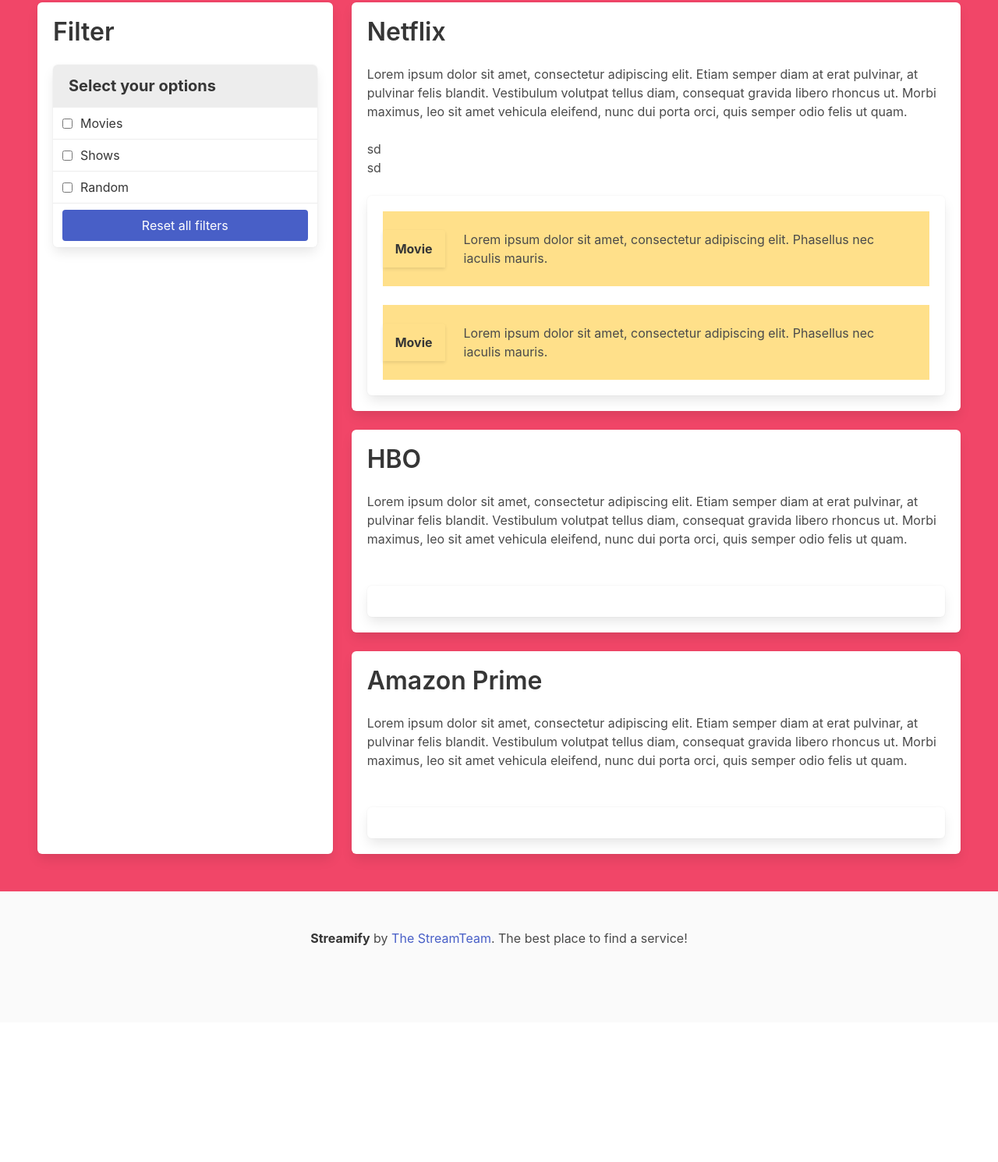
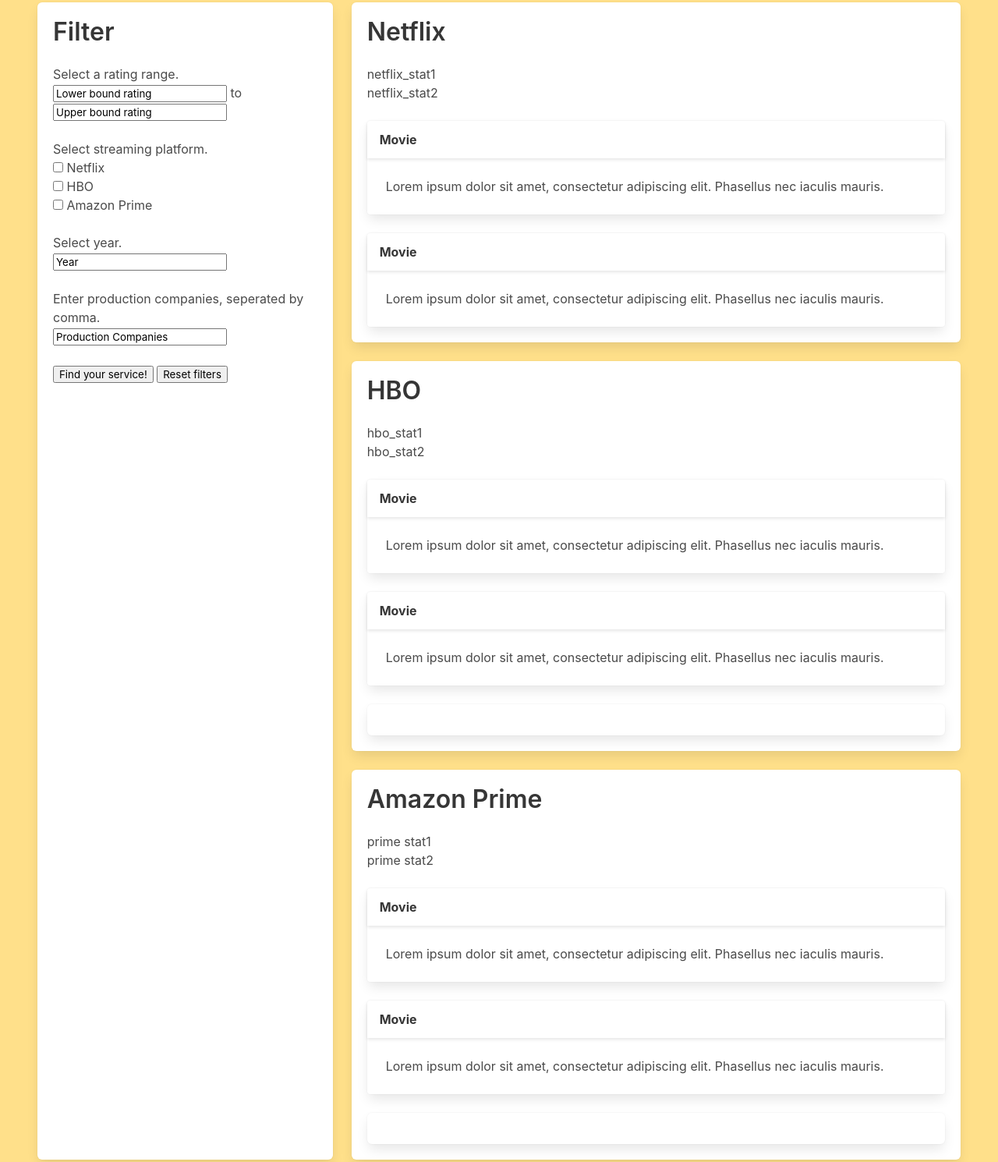
Before and after one commit to varunt23/Red_Ventures_CaseComp2, a plain HTML site: page index.html in a window 1280 px wide. Shown: the part 97-1587 px from the top of the page at 78% size. Before the commit the page ends 1408 px from the top, so only its background shows below. Drawn offline with nearby package versions, Linux system fonts and the light colour scheme.

Commit message:
Add files via upload

```diff
--- a/index.html
+++ b/index.html
@@ -31,7 +31,7 @@
       </div>
 
       <div class="navbar-end">
-        <a class="navbar-item">
+        <a class="navbar-item" href="search.html">
           Search
         </a>
 
@@ -41,103 +41,167 @@
       </div>
     </nav>
 
-    <section class="section has-background-danger">
+    <section class="section has-background-warning">
       <div class="tile is-ancestor">
         <div class="tile is-4 is-parent">
           <div class="tile is-child box">
             <p class="title">Filter</p>
-            <div class="panel">
-              <p class="panel-heading">Select your options</p>
-              <label class="panel-block">
-                <input type="checkbox" />
-                Movies
-              </label>
-              <label class="panel-block">
-                <input type="checkbox" />
-                Shows
-              </label>
-              <label class="panel-block">
-                <input type="checkbox" />
-                Random
-              </label>
-              <div class="panel-block">
-                <button class="button is-link is-fullwidth">
-                  Reset all filters
-                </button>
+            <form>
+              <div>
+                Select a rating range. <br />
+                <input type="text" value="Lower bound rating" id="lower" />
+                to
+                <input type="text" value="Upper bound rating" id="upper" />
               </div>
+              <br />
+              <div>
+                Select streaming platform. <br />
+                <input type="checkbox" id="netflix_box" /> Netflix <br />
+                <input type="checkbox" id="hbo_box" /> HBO <br />
+                <input type="checkbox" id="amazon_box" /> Amazon Prime <br />
               </div>
+              <br />
+              <div>
+                Select year. <br />
+                <input type="text" id="year_box" value="Year" /> <br />
+              </div>
+              <br />
+              <div>
+                Enter production companies, seperated by comma. <br />
+                <input
+                  type="text"
+                  id="production_box"
+                  value="Production Companies"
+                />
+                <br />
+              </div>
+              <br />
+              <div>
+                <button type="submit" class="find">Find your service!</button>
+                <button type="submit" id="reset">Reset filters</button>
+              </div>
+            </form>
           </div>
         </div>
         <div class="tile is-parent is-vertical">
           <div class="tile is-child box ">
             <p class="title">Netflix</p>
-            <p class="content">
-              Lorem ipsum dolor sit amet, consectetur adipiscing elit. Etiam
-              semper diam at erat pulvinar, at pulvinar felis blandit.
-              Vestibulum volutpat tellus diam, consequat gravida libero rhoncus
-              ut. Morbi maximus, leo sit amet vehicula eleifend, nunc dui porta
-              orci, quis semper odio felis ut quam.
-            </p>
             <ul class="">
-              <li>
-                sd
+              <li class="netflix_stat1">
+                netflix_stat1
               </li>
-              <li>
-                sd
+              <li class="netflix_stat2">
+                netflix_stat2
               </li>
             </ul>
             <br />
-            <nav class="level tile is-child box">
-              <div class="level-item has-background-warning">
+            <div class="card">
               <header class="card-header">
-                  <p class="card-header-title">
+                <p class="card-header-title netflix_movie1">
                   Movie
                 </p>
               </header>
               <div class="card-content">
-                  <div class="content">
+                <div class="content netflix_movie1_info">
                   Lorem ipsum dolor sit amet, consectetur adipiscing elit.
                   Phasellus nec iaculis mauris.
                 </div>
               </div>
             </div>
             <br />
-              <div class="level-item has-background-warning">
+            <div class="card">
               <header class="card-header">
-                  <p class="card-header-title">
+                <p class="card-header-title netflix_movie2">
                   Movie
                 </p>
               </header>
               <div class="card-content">
-                  <div class="content">
+                <div class="content netflix_movie2_info">
                   Lorem ipsum dolor sit amet, consectetur adipiscing elit.
                   Phasellus nec iaculis mauris.
                 </div>
               </div>
             </div>
-            </nav>
           </div>
           <div class="tile is-child box">
             <p class="title">HBO</p>
-            <p class="content">
-              Lorem ipsum dolor sit amet, consectetur adipiscing elit. Etiam
-              semper diam at erat pulvinar, at pulvinar felis blandit.
-              Vestibulum volutpat tellus diam, consequat gravida libero rhoncus
-              ut. Morbi maximus, leo sit amet vehicula eleifend, nunc dui porta
-              orci, quis semper odio felis ut quam.
+            <ul class="">
+              <li class="hbo_stat1">
+                hbo_stat1
+              </li>
+              <li class="hbo_stat2">
+                hbo_stat2
+              </li>
+            </ul>
+            <br />
+            <div class="card">
+              <header class="card-header">
+                <p class="card-header-title hbo_movie1">
+                  Movie
                 </p>
+              </header>
+              <div class="card-content">
+                <div class="content hbo_movie1_info">
+                  Lorem ipsum dolor sit amet, consectetur adipiscing elit.
+                  Phasellus nec iaculis mauris.
+                </div>
+              </div>
+            </div>
+            <br />
+            <div class="card">
+              <header class="card-header">
+                <p class="card-header-title hbo_movie2">
+                  Movie
+                </p>
+              </header>
+              <div class="card-content">
+                <div class="content hbo_movie2_info">
+                  Lorem ipsum dolor sit amet, consectetur adipiscing elit.
+                  Phasellus nec iaculis mauris.
+                </div>
+              </div>
+            </div>
             <br />
             <div class="tile is-child box"></div>
           </div>
           <div class="tile is-child box">
             <p class="title">Amazon Prime</p>
-            <p class="content">
-              Lorem ipsum dolor sit amet, consectetur adipiscing elit. Etiam
-              semper diam at erat pulvinar, at pulvinar felis blandit.
-              Vestibulum volutpat tellus diam, consequat gravida libero rhoncus
-              ut. Morbi maximus, leo sit amet vehicula eleifend, nunc dui porta
-              orci, quis semper odio felis ut quam.
+            <ul class="">
+              <li class="prime_stat1">
+                prime stat1
+              </li>
+              <li class="prime_stat2">
+                prime stat2
+              </li>
+            </ul>
+            <br />
+            <div class="card">
+              <header class="card-header">
+                <p class="card-header-title prime_movie1">
+                  Movie
                 </p>
+              </header>
+              <div class="card-content">
+                <div class="content prime_movie1_info">
+                  Lorem ipsum dolor sit amet, consectetur adipiscing elit.
+                  Phasellus nec iaculis mauris.
+                </div>
+              </div>
+            </div>
+            <br />
+            <div class="card">
+              <header class="card-header">
+                <p class="card-header-title prime_movie2">
+                  Movie
+                </p>
+              </header>
+              <div class="card-content">
+                <div class="content prime_movie2_info">
+                  Lorem ipsum dolor sit amet, consectetur adipiscing elit.
+                  Phasellus nec iaculis mauris.
+                </div>
+              </div>
+            </div>
             <br />
             <div class="tile is-child box"></div>
           </div>
```
Lines whose indentation alone changed are shown as unchanged.
